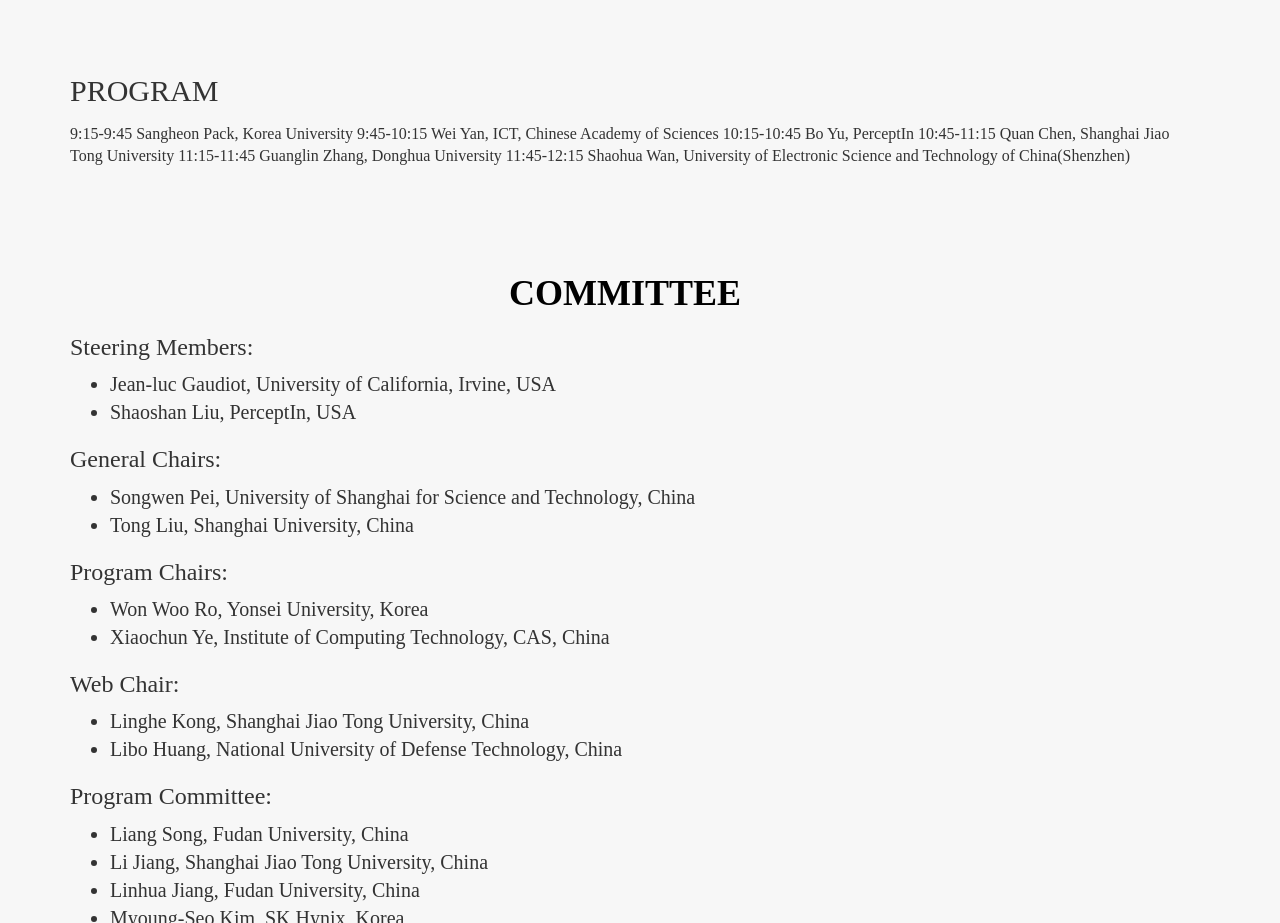
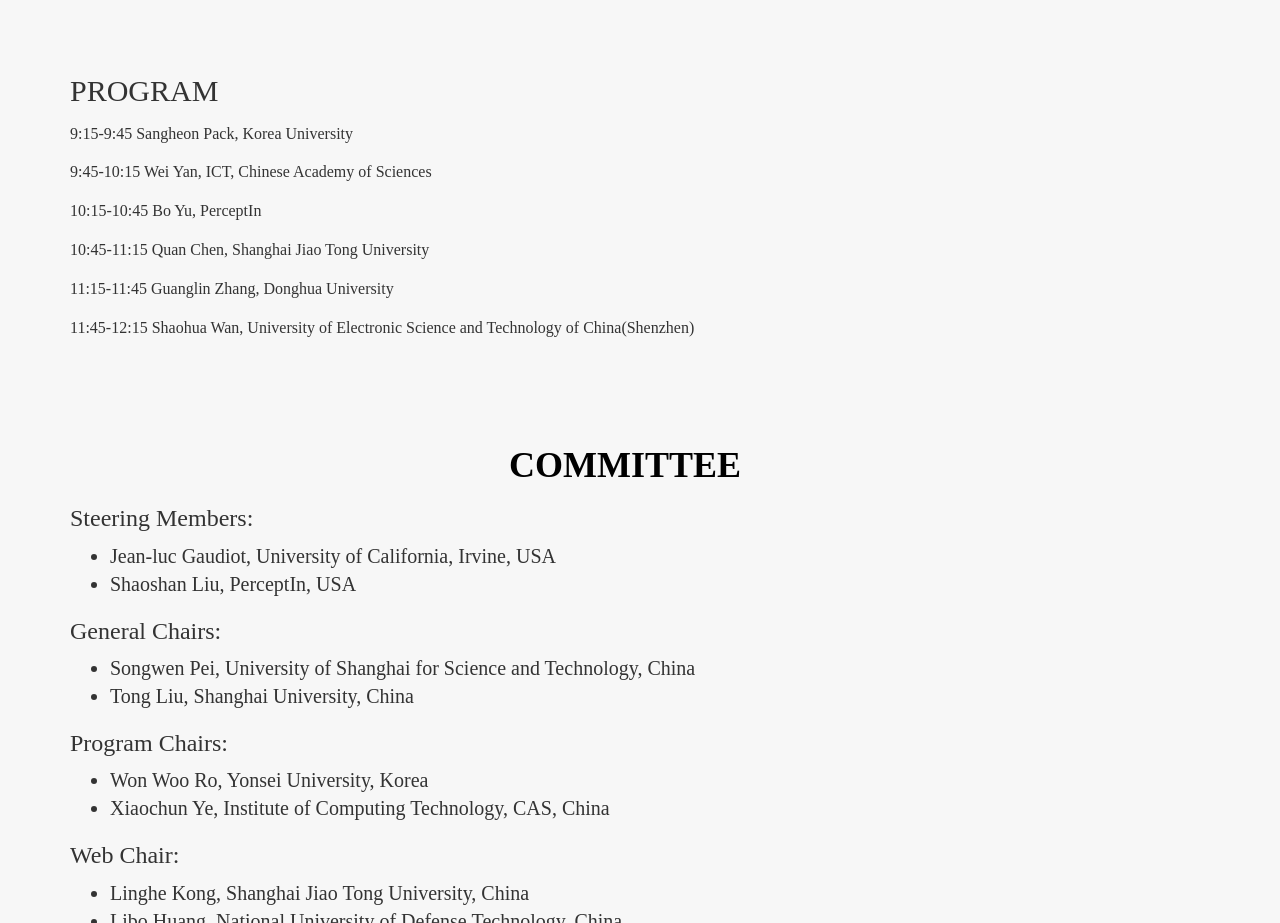
Before and after one commit to hec-esweek/hec-esweek.github.io, a plain HTML site: page index.html in a window 1280 px wide. Shown: the part 1100-2023 px from the top of the page. Drawn offline with Linux system fonts and the light colour scheme.

Commit message:
Update index.html

```diff
--- a/index.html
+++ b/index.html
@@ -71,12 +71,12 @@
 					<div class="row col-lg-12 col-md-12 col-sm-12 col-xs-12">
 						<h2>PROGRAM</h2>
 						<p>
-					             9:15-9:45 Sangheon Pack, Korea University
-						     9:45-10:15 Wei Yan, ICT, Chinese Academy of Sciences
-						    10:15-10:45 Bo Yu, PerceptIn
-						    10:45-11:15 Quan Chen, Shanghai Jiao Tong University
-						    11:15-11:45 Guanglin Zhang, Donghua University
-						    11:45-12:15 Shaohua Wan, University of Electronic Science and Technology of China(Shenzhen)
+					             <p>9:15-9:45 Sangheon Pack, Korea University</p>
+						      <p>9:45-10:15 Wei Yan, ICT, Chinese Academy of Sciences</p>
+						     <p>10:15-10:45 Bo Yu, PerceptIn</p>
+						     <p>10:45-11:15 Quan Chen, Shanghai Jiao Tong University</p>
+						     <p>11:15-11:45 Guanglin Zhang, Donghua University</p>
+						     <p>11:45-12:15 Shaohua Wan, University of Electronic Science and Technology of China(Shenzhen)</p>
 						</p>
 					</div>
 				</div>
```
